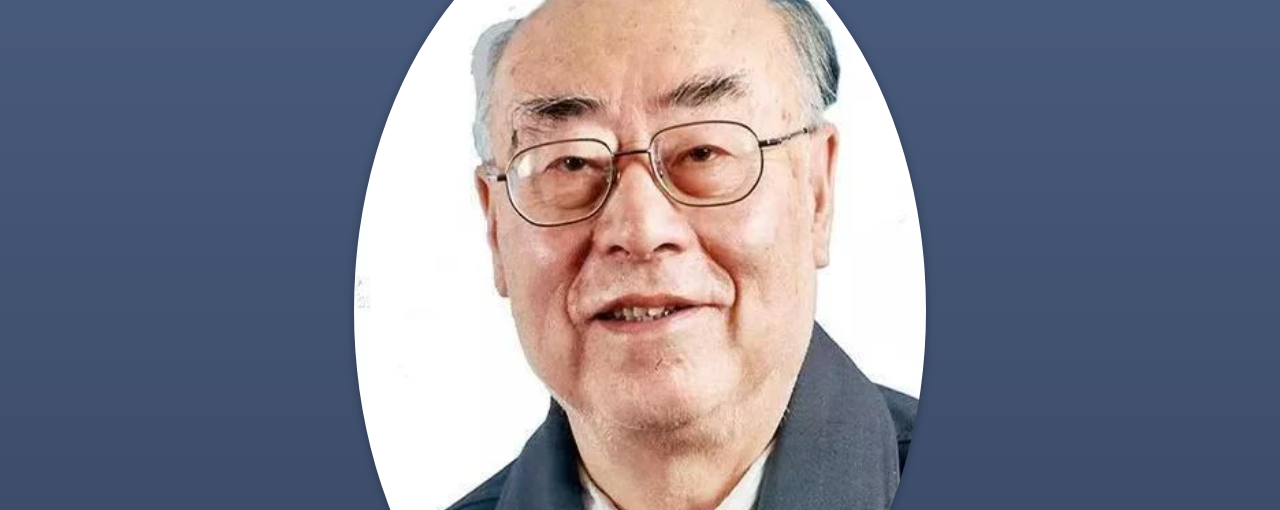
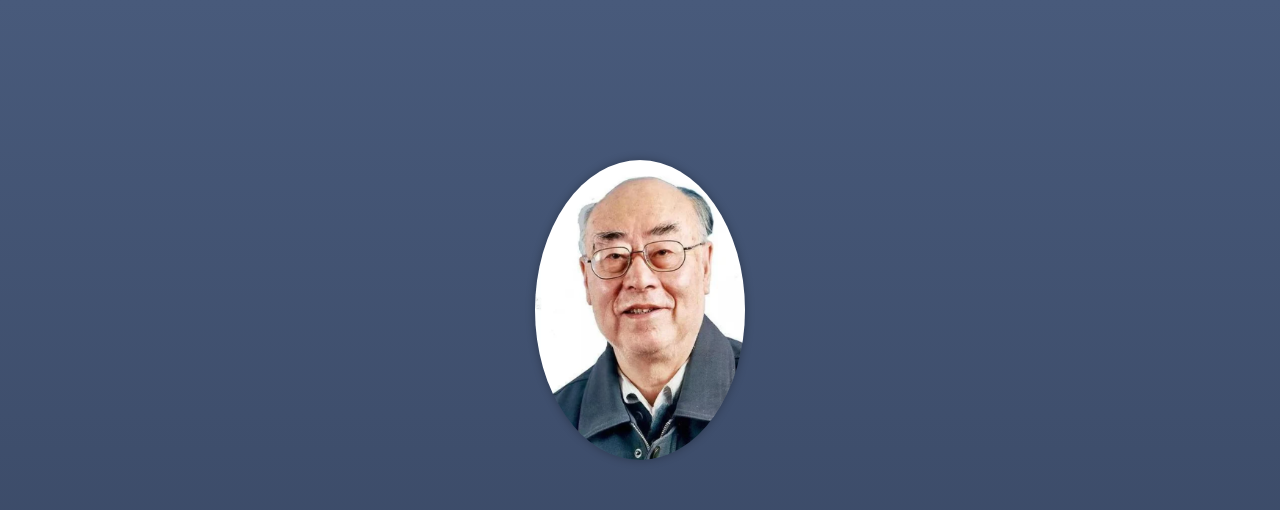
Before and after one commit to cyx0118/yumin, a plain HTML site: page index.html in a window 1280 px wide. Shown: the top 510 px of the page. Drawn offline with Linux system fonts and the light colour scheme.

Commit message:
Update index.html

```diff
--- a/index.html
+++ b/index.html
@@ -30,6 +30,10 @@
             border-radius: 50%;
             margin-bottom: 24px;
             box-shadow: 0 0 10px rgba(0, 0, 0, 0.3);
+            /* 添加以下两行来限制图片大小 */
+            max-width: 100%;
+            max-height: 300px;
+            object-fit: cover;
         }
 
        .cover-section h1 {
```
